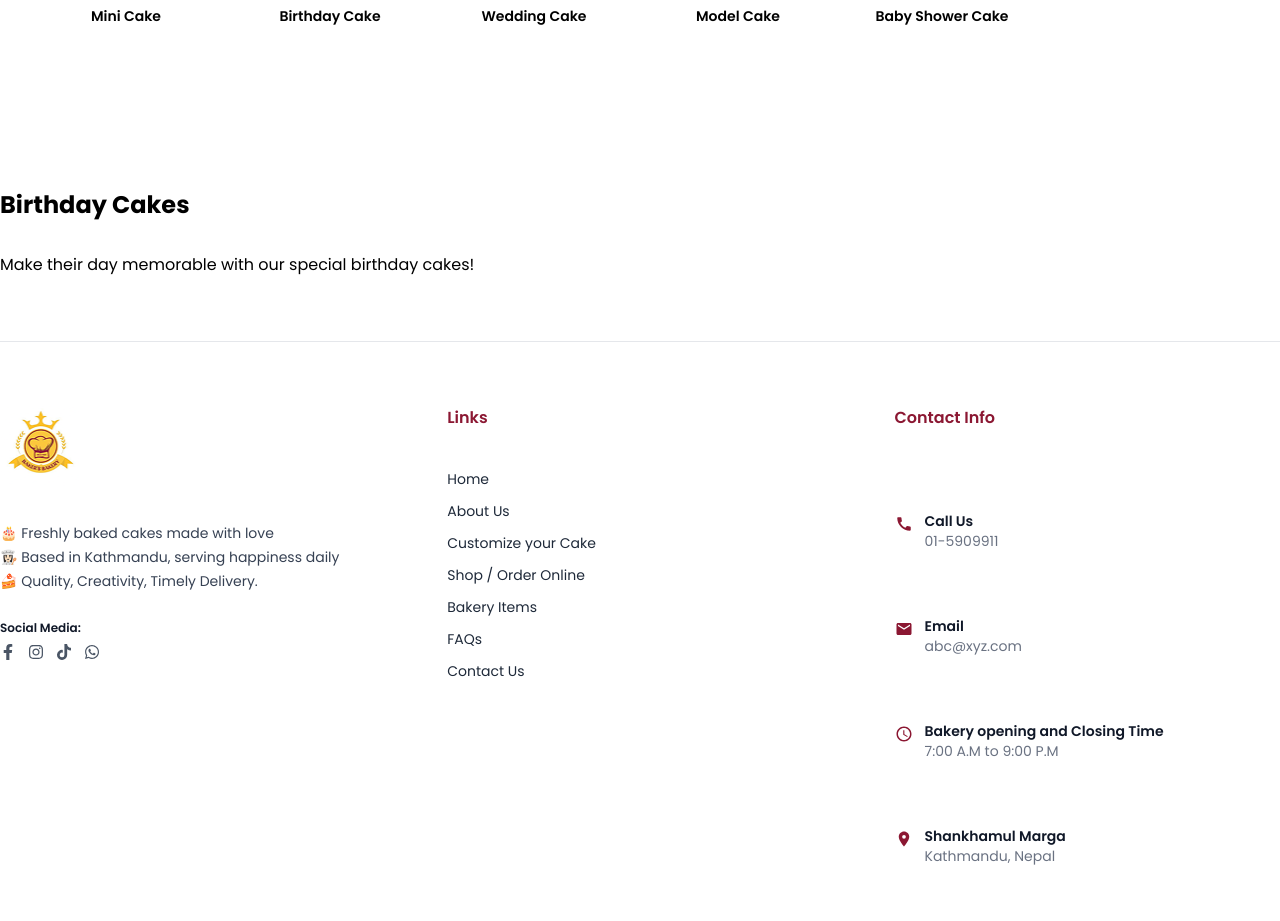
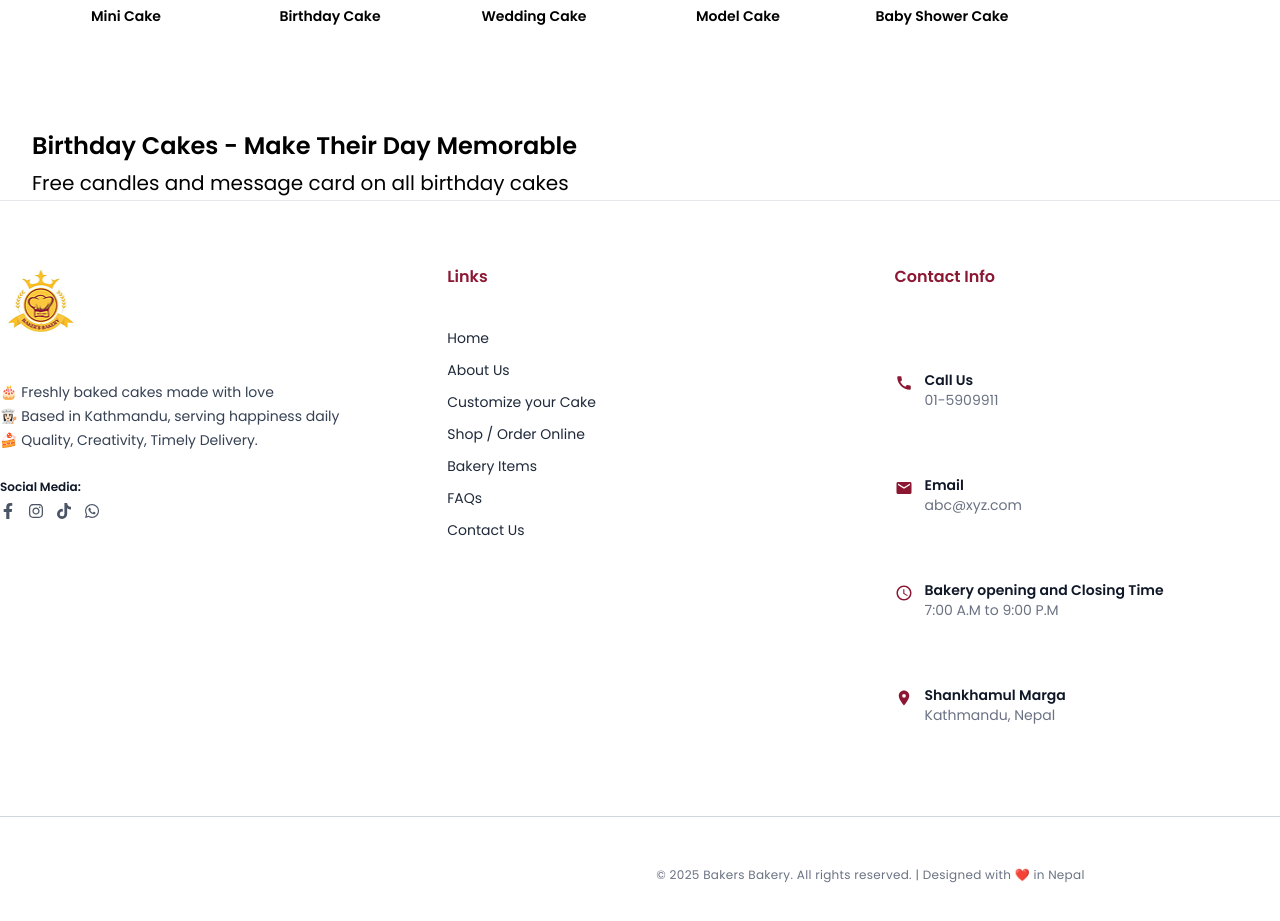
Before and after one commit to PanaceaSolution/BakersBakery, a React (Vite) app in the folder client/: page /category/birthday-cake in a window 1280 px wide. Shown: the part 811-1732 px from the top of the page. Built offline with nearby package versions, Linux system fonts and the light colour scheme.

Commit message:
Component:TextBlock

```diff
--- a/client/src/components/Layout.jsx
+++ b/client/src/components/Layout.jsx
@@ -3,7 +3,7 @@ import NavBar from "./NavBar";
 import HeroCarousel from "./HeroCarousel";
 import HeroSection from "./HeroSection";
 import Footer from "./Footer";
-import SliderSection from "./SliderSection";
+import SliderSection from "./Sliders/SliderSection";
 
 const Layout = () => {
   const location = useLocation();
--- /dev/null
+++ b/client/src/components/TextBlock/TextBlock.jsx
@@ -0,0 +1,14 @@
+const TextBlock = ({ heading, subheading }) => {
+  return (
+    <div className="w-[1740px] h-[75px] flex flex-col justify-center pl-8">
+      <h2 className="font-poppins font-semibold text-[24px] leading-[36px] text-black">
+        {heading}
+      </h2>
+      <p className="font-poppins font-normal text-[20px] leading-[30px] text-black mt-1">
+        {subheading}
+      </p>
+    </div>
+  );
+};
+
+export default TextBlock;
--- a/client/src/components/UserReviewCard.jsx
+++ b/client/src/components/UserReviewCard.jsx
@@ -44,8 +44,8 @@ const UserReviewCard = () => {
       <Swiper
         modules={[Navigation, Pagination]}
         centeredSlides
-        slidesPerView={1.05} // small peek of next card
-        spaceBetween={-80}   // pull slides over each other
+        slidesPerView={1.05}
+        spaceBetween={-80}
         navigation
         pagination={{ clickable: true }}
         loop
--- a/client/src/pages/BirthdayCakeCategory.jsx
+++ b/client/src/pages/BirthdayCakeCategory.jsx
@@ -1,6 +1,7 @@
 import React, { useEffect } from 'react';
 import { useDispatch } from 'react-redux';
 import { setHeroByCategory } from "../features/hero/heroSlice";
+import TextBlock from '../components/TextBlock/TextBlock';
 
 const BirthdayCakeCategory = () => {
   const dispatch = useDispatch();
@@ -10,9 +11,11 @@ const BirthdayCakeCategory = () => {
   }, [dispatch]);
 
   return (
-    <div className="container mx-auto py-8">
-      <h2 className="text-2xl font-bold my-8">Birthday Cakes</h2>
-      <p className="mb-8">Make their day memorable with our special birthday cakes!</p>
+    <div>
+        <TextBlock
+  heading="Birthday Cakes - Make Their Day Memorable"
+  subheading="Free candles and message card on all birthday cakes"
+/>
     </div>
   );
 };
--- /dev/null
+++ b/client/src/pages/Cart/CartPage.jsx
@@ -0,0 +1,9 @@
+import React from 'react'
+
+const CartPage = () => {
+  return (
+    <div>CartPage</div>
+  )
+}
+
+export default CartPage
--- /dev/null
+++ b/client/src/pages/Cart/Checkout.jsx
@@ -0,0 +1,9 @@
+import React from 'react'
+
+const Checkout = () => {
+  return (
+    <div>Checkout</div>
+  )
+}
+
+export default Checkout
--- a/client/src/pages/Home.jsx
+++ b/client/src/pages/Home.jsx
@@ -3,8 +3,8 @@ import ProductCard from "../components/ProductCard";
 import SweetDeliverySection from "../components/SweetDeliverySection";
 
 import cake from "../assets/cake.json";
-import SliderCards from "../components/SliderCards";
-import SliderSection from "../components/SliderSection";
+import SliderCards from "../components/Sliders/SliderCards";
+import SliderSection from "../components/Sliders/SliderSection";
 import ProductHolder from "../components/ProductHolder";
 import HeroSection from "../components/HeroSection";
 import { useEffect } from "react";
@@ -16,6 +16,7 @@ import GoogleMap from "../components/GoogleMap/GoogleMap";
 import Testimonial from "../components/Testimonial";
 import UserReviewCard from "../components/UserReviewCard";
 import CakeCustomizer from "../components/CakeCustomizer";
+import TextBlock from "../components/TextBlock/TextBlock";
 
 const data = {
   Title: "This Week's Special Offers",
@@ -51,6 +52,11 @@ const Home = () => {
           buttonText="Shop Birthday Cakes"
           buttonLink="/birthday-cakes"
         />
+
+        <TextBlock
+  heading="Birthday Cakes - Make Their Day Memorable"
+  subheading="Free candles and message card on all birthday cakes"
+/>
 
         {/* Second Banner */}
         <Banner
--- a/client/src/routes/Routes.jsx
+++ b/client/src/routes/Routes.jsx
@@ -15,6 +15,7 @@ import WeddingCakeCategory from "../pages/WeddingCakeCategory";
 import ModelCakeCategory from "../pages/ModelCakeCategory";
 import BabyShowerCakeCategory from "../pages/BabyShowerCakeCategory";
 import NotFound from "../pages/NotFound";
+import CartPage from "../pages/Cart/CartPage";
 
 const AppRoutes = () => {
   return (
@@ -27,6 +28,9 @@ const AppRoutes = () => {
         <Route path="bakery-items" element={<BakeryItems />} />
         <Route path="faqs" element={<FAQs />} />
         <Route path="contact" element={<ContactUs />} />
+
+        {/*This is just a route for cart page which is being made*/}
+        <Route path='/cart' element={<CartPage/>} />
 
         {/* Specific category routes */}
         <Route path="category/mini-cake" element={<MiniCakeCategory />} />
```
Also changed, not shown: client/src/components/Sliders/SliderCards.jsx (renamed from client/src/components/SliderCards.jsx), client/src/components/Sliders/SliderSection.jsx (renamed from client/src/components/SliderSection.jsx).
